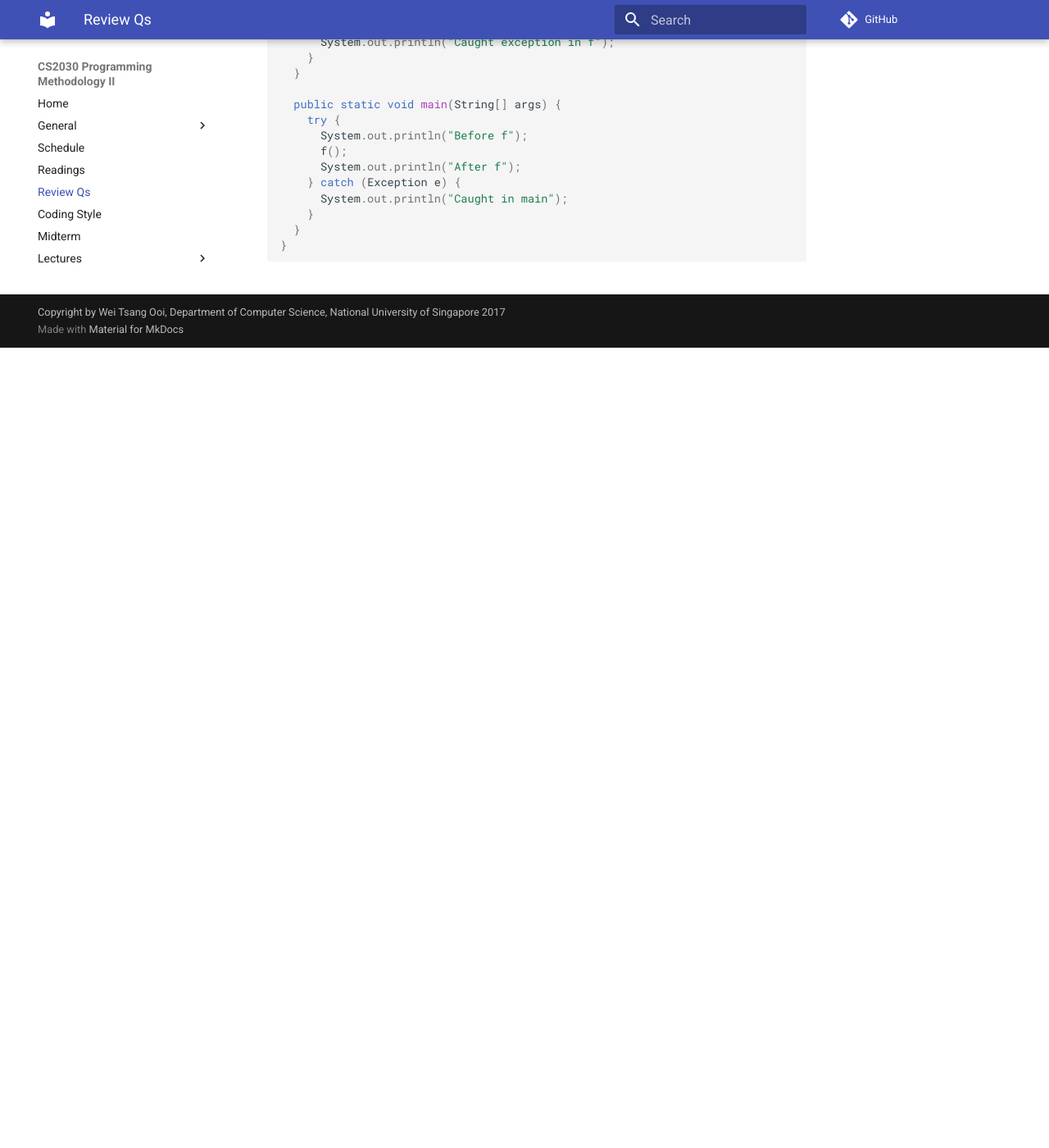
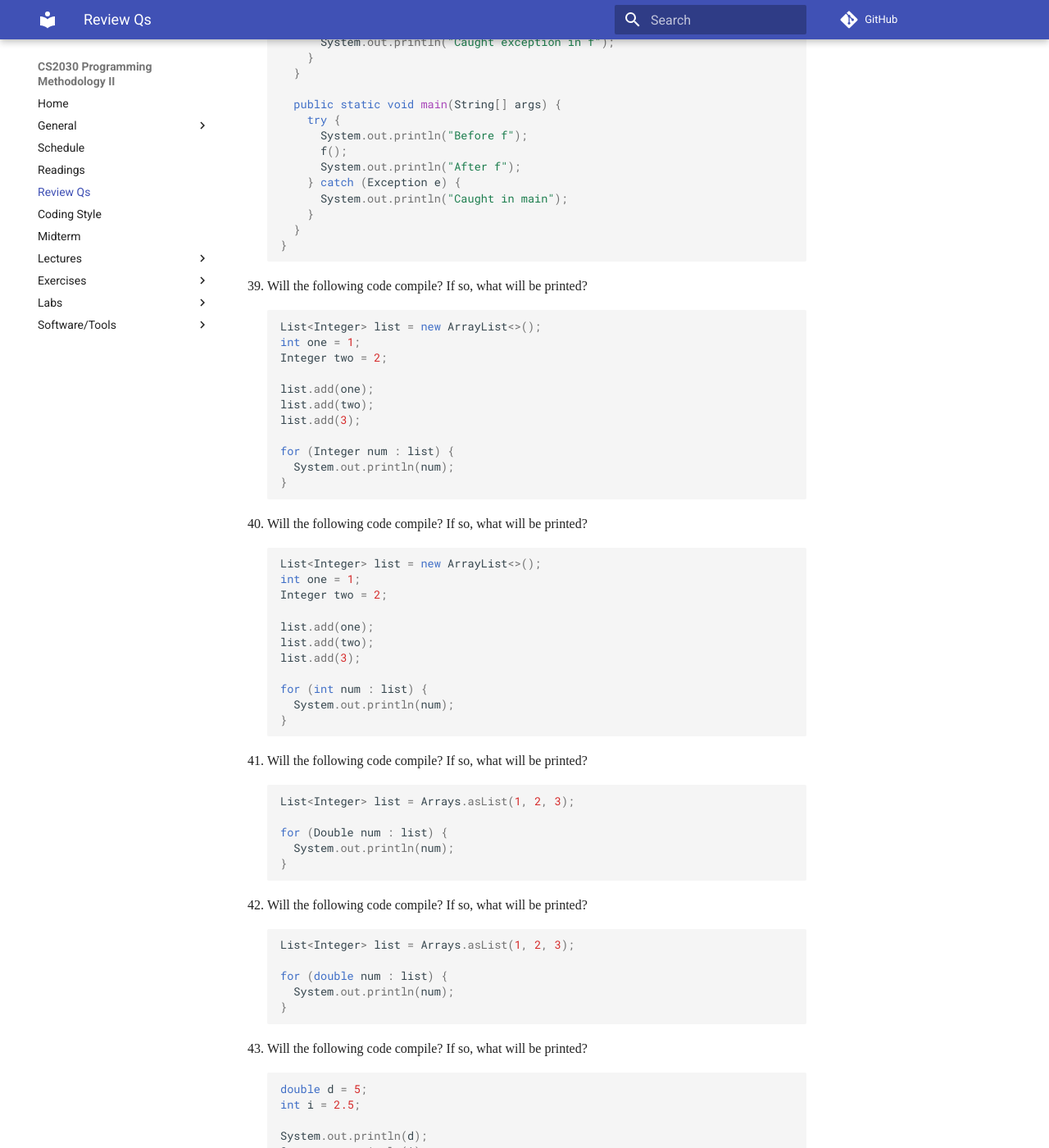
Before and after one commit to nus-cs2030/1718-s2, an MkDocs documentation site: the page built from docs/reviews.md, in a window 1280 px wide and 1400 px high, scrolled down 12670 px. Shown: the whole window at 82% size. Built offline with MkDocs 1.6.1 and Material for MkDocs 9.7.7, drawn with Linux system fonts in a browser that asks for light colours; some web fonts are replaced; comment, search, counter and statistics services are not loaded; old or Windows-style settings are respelled for this version of MkDocs; before the commit the page ends 13094 px from its top, so only the background shows below that; some of the changed text lies outside the part shown.

Commit message:
Add questions on autoboxing / casting

````diff
--- a/docs/reviews.md
+++ b/docs/reviews.md
@@ -701,3 +701,125 @@
       }
     }
     ```
+
+39. Will the following code compile? If so, what will be printed?
+
+    ```Java
+    List<Integer> list = new ArrayList<>();
+    int one = 1;
+    Integer two = 2;
+
+    list.add(one);
+    list.add(two);
+    list.add(3);
+
+    for (Integer num : list) {
+      System.out.println(num);
+    }
+    ```
+
+40. Will the following code compile? If so, what will be printed?
+
+    ```Java
+    List<Integer> list = new ArrayList<>();
+    int one = 1;
+    Integer two = 2;
+
+    list.add(one);
+    list.add(two);
+    list.add(3);
+
+    for (int num : list) {
+      System.out.println(num);
+    }
+    ```
+
+41. Will the following code compile? If so, what will be printed?
+
+    ```Java
+    List<Integer> list = Arrays.asList(1, 2, 3);
+
+    for (Double num : list) {
+      System.out.println(num);
+    }
+    ```
+
+42. Will the following code compile? If so, what will be printed?
+
+    ```Java
+    List<Integer> list = Arrays.asList(1, 2, 3);
+
+    for (double num : list) {
+      System.out.println(num);
+    }
+    ```
+
+43. Will the following code compile? If so, what will be printed?
+
+    ```Java
+    double d = 5;
+    int i = 2.5;
+
+    System.out.println(d);
+    System.out.println(i);
+    ```
+
+44. Will the following code compile? If so, what will be printed?
+
+    ```Java
+    double d = (int) 5;
+    int i = (double) 2.5;
+
+    System.out.println(d);
+    System.out.println(i);
+    ```
+
+45. Will the following code compile? If so, what will be printed?
+
+    ```Java
+    double d = (int) 5.5;
+    int i = (int) 2.5;
+
+    System.out.println(d);
+    System.out.println(i);
+    ```
+
+46. Will the following code compile? If so, what will be printed?
+
+    ```Java
+    Double d = 5;
+    Integer i = 2.5;
+
+    System.out.println(d);
+    System.out.println(i);
+    ```
+
+47. Will the following code compile? If so, what will be printed?
+
+    ```Java
+    Double d = (double) 5;
+    Integer i = (int) 2.5;
+
+    System.out.println(d);
+    System.out.println(i);
+    ```
+
+48. Will the following code compile? If so, what will be printed?
+
+    ```Java
+    double d = (Integer) 5;
+    int i = (Integer) 2;
+
+    System.out.println(d);
+    System.out.println(i);
+    ```
+
+49. Will the following code compile? If so, what will be printed?
+
+    ```Java
+    double d = (Double) 5;
+    int i = (Integer) 2;
+
+    System.out.println(d);
+    System.out.println(i);
+    ```
````
